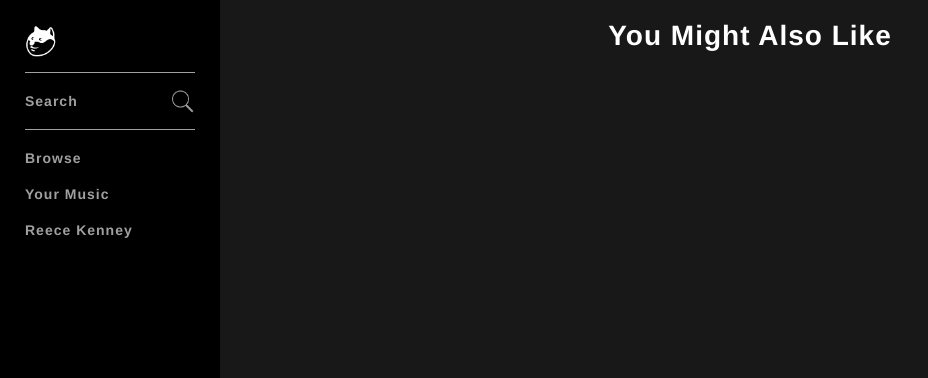
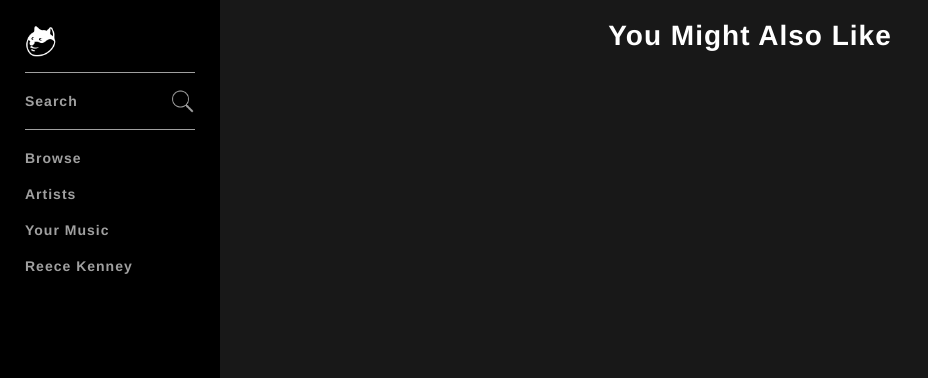
Before and after one commit to mcqua007/spotifly, a PHP site: page /artist.php in a window 1280 px wide. Shown: the top 378 px of the page, without its empty margins (0-928 px from the left). Run offline with PHP 8.4, Linux system fonts and the light colour scheme; the visitor is signed in with stand-in values (Sample User, id 1); data that the repository does not hold is empty; some libraries are stand-ins or nearby versions.

Commit message:
type: feat | added view ll artists page

```diff
--- a/artist.php
+++ b/artist.php
@@ -34,7 +34,7 @@ else {
 
 
 			echo "<div class='gridViewItem'>
-					<span role='link' tabindex='0' onclick='openPage(\"album.php?id=" . $row['id'] . "\")'>
+					<span role='link' class='link' tabindex='0' onclick='openPage(\"album.php?id=" . $row['id'] . "\")'>
 						<img src='" . $row['artworkPath'] . "'>
 
 						<div class='gridViewInfo'>"
--- a/assets/css/style.css
+++ b/assets/css/style.css
@@ -8,6 +8,7 @@ html, body {
 	font-family: "Helvetica Neue", Helvetica, Arial, sans-serif;
 	color: #fff;
     letter-spacing: 1px;
+	outline: none;
 }
 
 body {
@@ -15,6 +16,10 @@ body {
     font-size: 14px;
     min-width: 720px;
 }
+.link:hover{
+ cursor: pointer;
+}
+
 .borderbottom{
 	border-bottom: 1px solid #939393;
 	margin-bottom: 20px;
--- a/browse.php
+++ b/browse.php
@@ -14,7 +14,7 @@
 
 
 			echo "<div class='gridViewItem'>
-					<span role='link' tabindex='0' onclick='openPage(\"album.php?id=" . $row['id'] . "\")'>
+					<span role='link' class='link' tabindex='0' onclick='openPage(\"album.php?id=" . $row['id'] . "\")'>
 						<img src='" . $row['artworkPath'] . "'>
 
 						<div class='gridViewInfo'>"
--- a/includes/navBarContainer.php
+++ b/includes/navBarContainer.php
@@ -18,15 +18,18 @@
 
 		<div class="group">
 			<div class="navItem">
-				<span  role="link" tabindex="0" onclick="openPage('browse.php')" class="navItemLink">Browse</span>
+				<span  role="link" tabindex="0" onclick="openPage('browse.php')" class="navItemLink link">Browse</span>
+			</div>
+			<div class="navItem">
+				<span  role="link" tabindex="0" onclick="openPage('all-artists.php')" class="navItemLink link">Artists</span>
 			</div>
 
 			<div class="navItem">
-				<span role="link" tabindex="0" onclick="openPage('yourMusic.php')"  class="navItemLink">Your Music</span>
+				<span role="link" tabindex="0" onclick="openPage('yourMusic.php')"  class="navItemLink link">Your Music</span>
 			</div>
 
 			<div class="navItem">
-				<span role="link" tabindex="0" onclick="openPage('profile.php')"  class="navItemLink">Reece Kenney</span>
+				<span role="link" tabindex="0" onclick="openPage('profile.php')"  class="navItemLink link">Reece Kenney</span>
 			</div>
 		</div>
 
--- a/includes/nowPlayingBar.php
+++ b/includes/nowPlayingBar.php
@@ -20,8 +20,6 @@ else {
 	}
 
 }
-
-
 
 $jsonArray = json_encode($resultArray);
 ?>
@@ -269,7 +267,7 @@ function setTrack(trackId, newPlaylist, play) {
 					</span>
 
 					<span class="artistName">
-						<span></span>
+						<span class="link"></span>
 					</span>
 
 				</div>
```
Also changed, not shown: all-artists.php (added, +32 -0 lines), assets/images/artist-images/jimihendrix.png (added), assets/images/artist-images/lilwayne.jpg (added), assets/images/artist-images/red-hot-chilli-peppers.jpg (added), assets/images/artist-images/rolling-stones.jpg (added).
